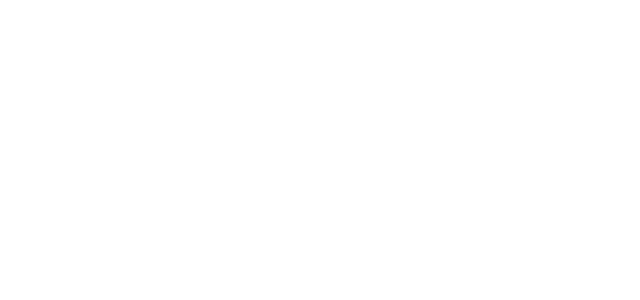
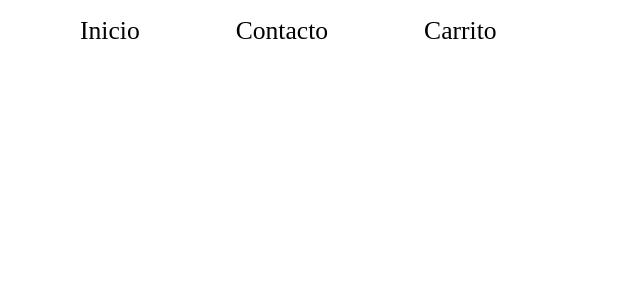
Before and after one commit to FedericoLazarte/retro-magic, a React (Vite) app: page / in a window 1280 px wide. Shown: the top 300 px of the page, without its empty margins (0-640 px from the left). Built offline with nearby package versions, Linux system fonts and the light colour scheme.

Commit message:
agregando componente Nav

```diff
--- a/src/App.jsx
+++ b/src/App.jsx
@@ -1,11 +1,12 @@
-import './App.css'
+import "./App.css";
+import Nav from "./components/layout/nav/Nav";
 
 function App() {
-
   return (
     <>
+      <Nav />
     </>
-  )
+  );
 }
 
-export default App
+export default App;
--- /dev/null
+++ b/src/components/layout/nav/Nav.jsx
@@ -0,0 +1,27 @@
+import styles from "./Nav.module.css";
+
+function Nav() {
+  return (
+    <nav>
+      <ul className={styles.list}>
+        <li>
+          <a href="" className={styles.link}>
+            Inicio
+          </a>
+        </li>
+        <li>
+          <a href="" className={styles.link}>
+            Contacto
+          </a>
+        </li>
+        <li>
+          <a href="" className={styles.link}>
+            Carrito
+          </a>
+        </li>
+      </ul>
+    </nav>
+  );
+}
+
+export default Nav;
--- /dev/null
+++ b/src/components/layout/nav/Nav.module.css
@@ -0,0 +1,12 @@
+.list {
+  display: flex;
+  gap: 2rem;
+  list-style: none;
+}
+
+.link {
+  text-decoration: none;
+  font-size: 1.6rem;
+  color: inherit;
+  padding: 2rem;
+}
```
